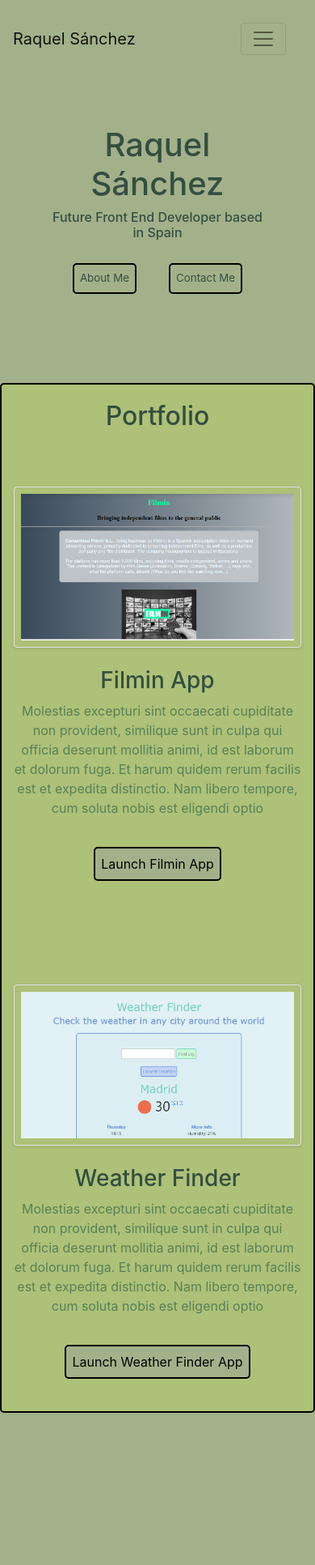
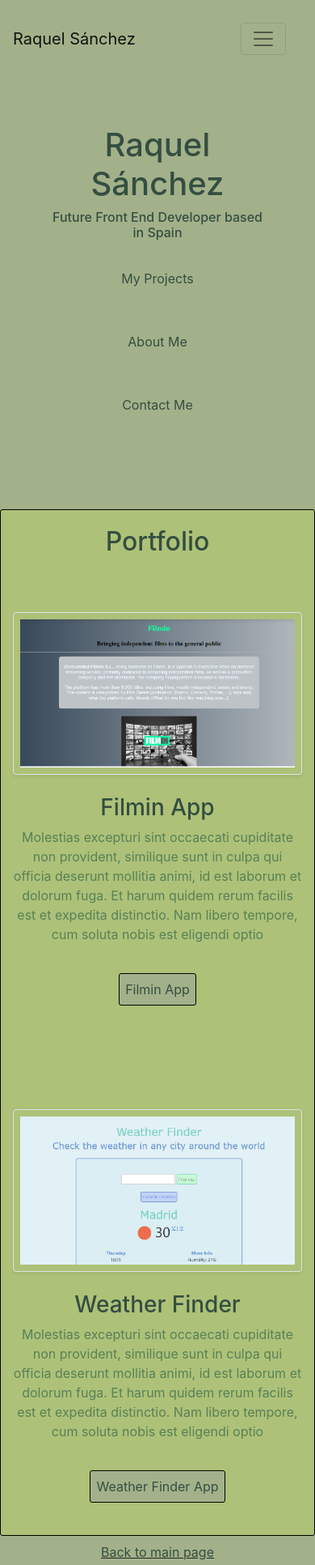
Before and after one commit to Raquel162/Portfolio, a plain HTML site: page index.html in a window 390 px wide. Shown: the whole page at 81% size. Before the commit the page ends 1764 px from the top, so only its background shows below. Drawn offline with nearby package versions, Linux system fonts and the light colour scheme.

Commit message:
adding links to portfolio buttons

```diff
--- a/index.html
+++ b/index.html
@@ -19,7 +19,7 @@
       src="https://kit.fontawesome.com/d653fb9106.js"
       crossorigin="anonymous"
     ></script>
-    <title>Raquel Sanchez. Front-End Developer From Spain</title>
+    <title>Raquel Sanchez | Front-End Developer From Spain</title>
   </head>
   <body>
     <div class="hero">
@@ -84,6 +84,13 @@
         <div class="buttons">
           <button>
             <a
+              href="index.html#portfolio"
+              title="Main information about Raquel Sanchez's work and skills"
+              >My Projects</a
+            >
+          </button>
+          <button>
+            <a
               href="about.html"
               title="Main information about Raquel Sanchez's work and skills"
               >About Me</a
@@ -94,13 +101,35 @@
             >
           </button>
         </div>
+        <div class="mobile-btns">
+          <button>
+            <a
+              href="index.html#portfolio"
+              title="Main information about Raquel Sanchez's work and skills"
+              >My Projects</a
+            >
+          </button>
+          <button>
+            <a
+              href="about.html"
+              title="Main information about Raquel Sanchez's work and skills"
+              >About Me</a
+            >
+          </button>
+          <button>
+            <a href="about.html#mail" title="Email to contact Raquel Sanchez"
+              >Contact Me</a
+            >
+          </button>
+        </div>
       </div>
       <br />
       <div class="container" id="portfolio">
+        <div class="portfolio">
           <h2>Portfolio</h2>
           <br />
           <div class="row">
-          <div class="col-sm-6">
+            <div class="col-md-6">
               <img
                 src="img/filmin.png"
                 class="img-fluid rounded shadow-sm p-2 border"
@@ -108,24 +137,31 @@
                 alt="Overview of the Filmin App"
               />
             </div>
-          <div class="col-sm-6">
+            <div class="col-md-6">
               <br />
               <h3>Filmin App</h3>
               <p>
                 Molestias excepturi sint occaecati cupiditate non provident,
                 similique sunt in culpa qui officia deserunt mollitia animi, id
-              est laborum et dolorum fuga. Et harum quidem rerum facilis est et
-              expedita distinctio. Nam libero tempore, cum soluta nobis est
+                est laborum et dolorum fuga. Et harum quidem rerum facilis est
+                et expedita distinctio. Nam libero tempore, cum soluta nobis est
                 eligendi optio
               </p>
-            <button>Launch Filmin App</button>
+              <button>
+                <a
+                  href="https://effervescent-tarsier-01f965.netlify.app/"
+                  title="Filmin app"
+                  target="_blank"
+                  >Filmin App</a
+                >
+              </button>
             </div>
           </div>
           <br />
           <br />
           <br />
           <div class="row">
-          <div class="col-sm-6">
+            <div class="col-md-6">
               <img
                 src="img/weatherfinder.png"
                 class="img-fluid rounded shadow-sm p-2 border"
@@ -133,19 +169,31 @@
                 alt="Overview of the Weather Finder App"
               />
             </div>
-          <div class="col-sm-6">
+            <div class="col-md-6">
               <br />
               <h3>Weather Finder</h3>
               <p>
                 Molestias excepturi sint occaecati cupiditate non provident,
                 similique sunt in culpa qui officia deserunt mollitia animi, id
-              est laborum et dolorum fuga. Et harum quidem rerum facilis est et
-              expedita distinctio. Nam libero tempore, cum soluta nobis est
+                est laborum et dolorum fuga. Et harum quidem rerum facilis est
+                et expedita distinctio. Nam libero tempore, cum soluta nobis est
                 eligendi optio
               </p>
-            <button>Launch Weather Finder App</button>
+              <button>
+                <a
+                  href="https://fanciful-pavlova-0b9ca6.netlify.app/"
+                  title="Weather finder app"
+                  target="_blank"
+                >
+                  Weather Finder App
+                </a>
+              </button>
             </div>
           </div>
+        </div>
+      </div>
+      <div class="back-btn">
+        <a href="index.html" title="go back to main page">Back to main page</a>
       </div>
     </div>
     <script
--- a/src/style.css
+++ b/src/style.css
@@ -7,15 +7,17 @@
 body {
   background-color: var(--third-color);
 }
+.hero {
+  text-align: center;
+}
 .container {
   display: block;
   margin-top: 2%;
-  margin-bottom: 5%;
+  margin-bottom: 2%;
   padding-top: 20px;
   padding-bottom: 20px;
-  border: 2px solid black;
-  border-radius: 5px;
-  text-align: center;
+  border: 1px solid black;
+  border-radius: 3px;
   background-color: var(--fourth-color);
 }
 .introduction {
@@ -23,6 +25,9 @@ body {
 }
 .about-section h3 {
   margin-top: 6%;
+}
+.portfolio h3 {
+  margin-top: 0%;
 }
 h1,
 h2,
@@ -42,6 +47,9 @@ a:hover {
   text-decoration: none;
   color: var(--primary-color);
 }
+.mobile-btns {
+  display: none;
+}
 .buttons {
   display: flex;
   justify-content: center;
@@ -50,19 +58,34 @@ button {
   margin: 20px;
   padding: 7px;
   background-color: var(--third-color);
-  border: 2px solid black;
-  border-radius: 5px;
+  border: none;
+  border-radius: 3px;
 }
 button:hover {
+  text-decoration: underline;
+  transition: 0.5s;
+}
+.portfolio button {
+  border: 0.1px solid black;
+}
+.portfolio button:hover {
   background-color: var(--fourth-color);
-  transition: 0.7s;
+  transition: 0.1s;
+  border: 1px solid black;
+}
+.back-btn {
+  margin-bottom: 1%;
+  text-decoration: underline;
 }
 @media (max-width: 800px) {
   .self-description {
     font-size: medium;
   }
   .buttons {
-    font-size: smaller;
+    display: none;
+  }
+  .mobile-btns {
+    display: block;
   }
 }
 @media (max-width: 1000px) {
```
Also changed, not shown: about.html (+7 -5 lines). Lines whose indentation alone changed are shown as unchanged.
